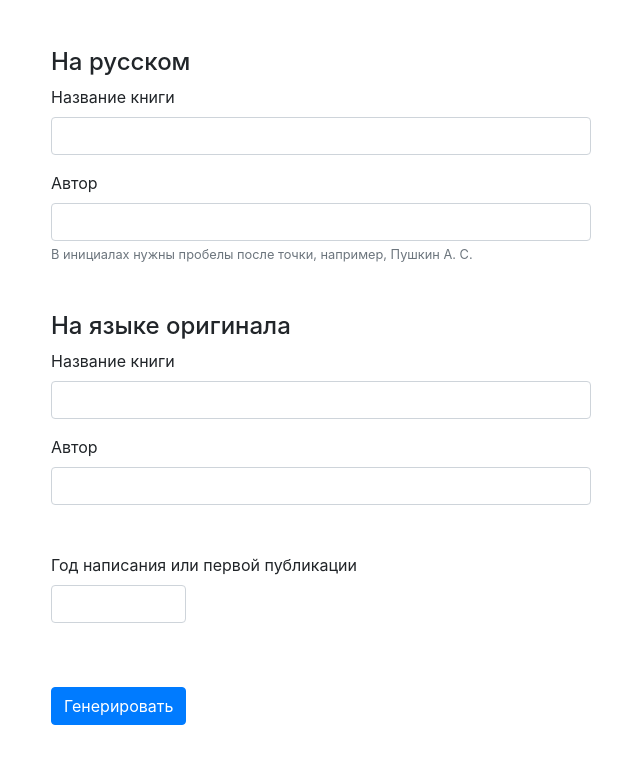
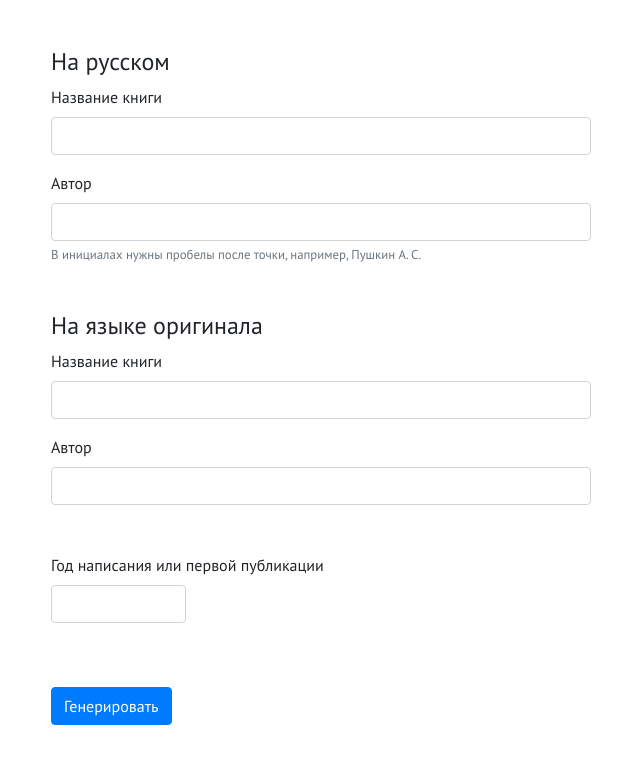
Before and after one commit to kripalser/instatextpro, a website: page books.html in a window 1280 px wide. Shown: the whole page, without its empty margins (319-959 px from the left). Drawn offline with nearby package versions, Linux system fonts and the light colour scheme.

Commit message:
Get Google Fonts back to HTML and add font family for books only

```diff
--- a/assets/css/style.css
+++ b/assets/css/style.css
@@ -1,4 +1,8 @@
-@import url('https://fonts.googleapis.com/css?family=PT+Sans|PT+Serif&subset=cyrillic');
+/*@import url('https://fonts.googleapis.com/css?family=PT+Sans|PT+Serif&subset=cyrillic');*/
+
+body.books {
+  font-family: "PT Sans", sans-serif;
+}
 
 /** {
   box-sizing: border-box;
--- a/books.html
+++ b/books.html
@@ -7,7 +7,7 @@
   <title>Прочитанные книги</title>
 
   <!-- Google Fonts -->
-  <!--<link rel="stylesheet" href="https://fonts.googleapis.com/css?family=PT+Sans|PT+Serif&amp;subset=cyrillic">-->
+  <link rel="stylesheet" href="https://fonts.googleapis.com/css?family=PT+Sans|PT+Serif&amp;subset=cyrillic">
 
   <!-- Bootstrap -->
   <link rel="stylesheet" href="https://stackpath.bootstrapcdn.com/bootstrap/4.3.1/css/bootstrap.min.css" integrity="sha384-ggOyR0iXCbMQv3Xipma34MD+dH/1fQ784/j6cY/iJTQUOhcWr7x9JvoRxT2MZw1T" crossorigin="anonymous">
@@ -15,7 +15,7 @@
   <link rel="stylesheet" href="assets/css/style.css">
 
 </head>
-<body>
+<body class="books">
 
 <div class="container">
   <div class="row">
```
